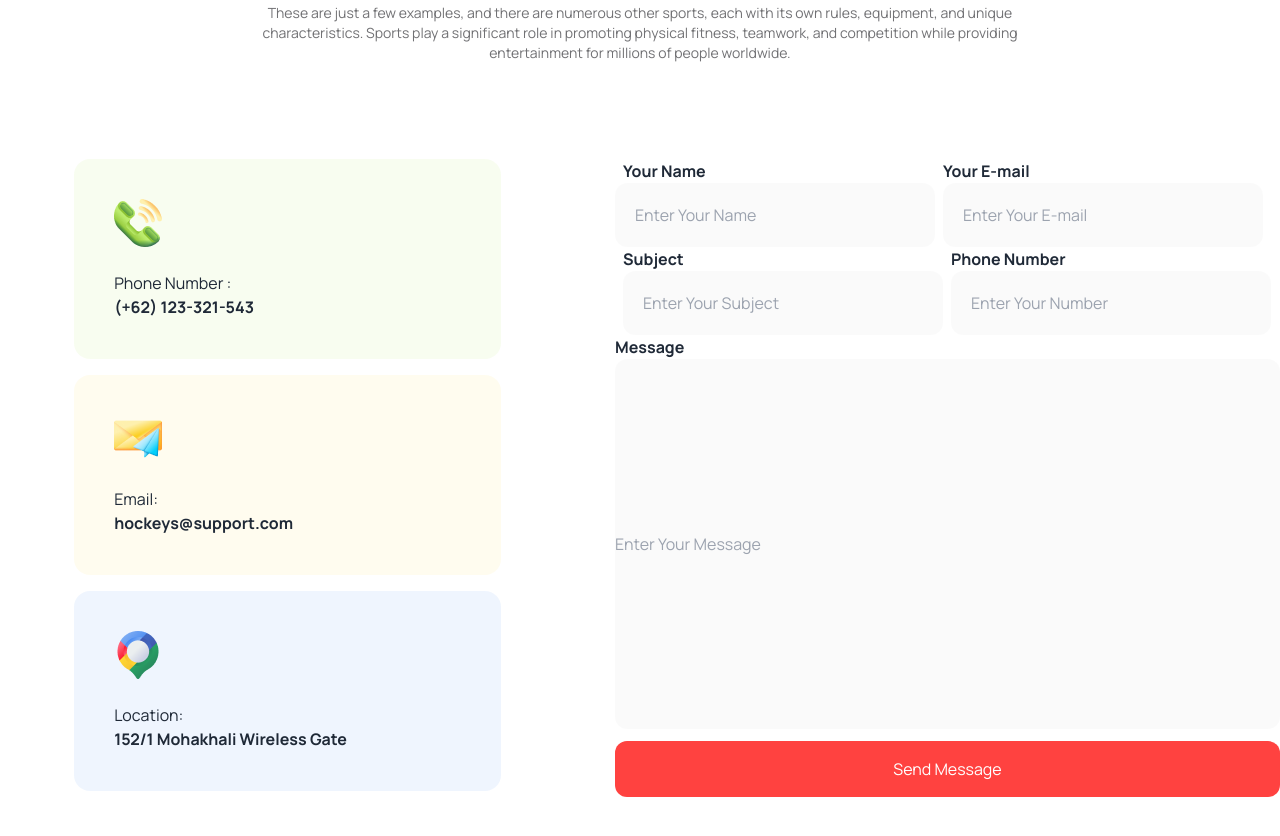
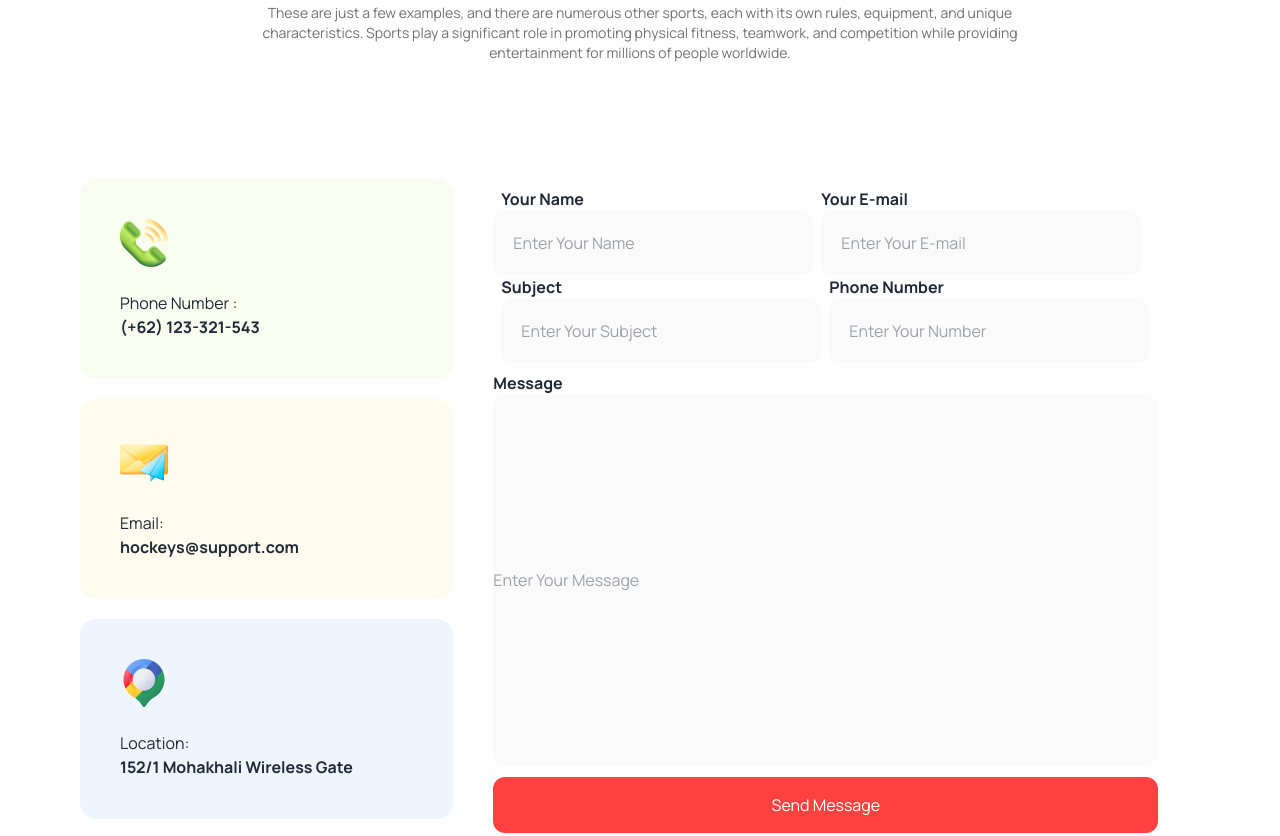
Before and after one commit to ShakirEvan530/assignment_3, a plain HTML site: page index.html in a window 1280 px wide. Shown: the part 4638-5474 px from the top of the page. Drawn offline with nearby package versions, Linux system fonts and the light colour scheme.

Commit message:
almost done

```diff
--- a/index.html
+++ b/index.html
@@ -370,23 +370,23 @@
             <p class="lg:text-[#13131899] lg:max-w-3xl mx-auto sm:text-sm"> These are just a few examples, and there are numerous other sports, each with its own rules, equipment, and unique characteristics. Sports play a significant role in promoting physical fitness, teamwork, and competition while providing entertainment for millions of people worldwide.</p>
             </div>
 
-           <div class="lg:flex sm: grid grid-cols-1">
+           <div class="lg:flex sm: grid grid-cols-1 sm:ml-10">
 
-              <div class="lg:container lg:h-1/3 lg:gap-6 lg:w-1/3 sm:mx-auto">
+              <div class="lg:container lg:h-1/3 lg:gap-6 lg:w-1/3 ">
 
-                  <div class="lg:p-10 rounded-2xl mb-4 bg-[#BCED6D1A]">
+                  <div class="lg:p-10 rounded-2xl mb-4 bg-[#BCED6D1A] sm:grid grid-cols-1 ml-10 mt-5">
                     <img  class=" lg:mb-6" src="Images/Group 1171275317.png" alt="">
                     <p>Phone Number : </p>
                     <p class="font-bold">(+62) 123-321-543</p>
                   </div>
 
-                  <div class="lg:p-10 rounded-2xl mb-4 bg-[#FDDD5F1A]">
+                  <div class="lg:p-10 rounded-2xl mb-4 bg-[#FDDD5F1A] sm:grid grid-cols-1 ml-10 mt-5">
                     <img class="mb-6" src="Images/Group 1171275318.png" alt="">
                     <p>Email:</p>
                     <p class="font-bold">hockeys@support.com</p>
                   </div>
 
-                  <div class="lg:p-10 lg:rounded-2xl lg:bg-[#629CF31A]">
+                  <div class="lg:p-10 lg:rounded-2xl lg:bg-[#629CF31A] sm:grid grid-cols-1 ml-10 mt-5">
                     <img class="mb-6" src="Images/Group 1171275321.png" alt="">
                     <p>Location:</p>
                     <p class="font-bold">152/1 Mohakhali Wireless Gate</p>
@@ -395,20 +395,20 @@
               </div>
 
             <div>
-                <div class="lg:flex lg:ml-10 sm:grid grid-cols-1">
+                <div class="lg:flex lg:ml-10 sm:grid grid-cols-1 ml-10 mt-5">
                   <div>
-                    <p class="font-semibold lg:ml-2">Your Name</p>
+                    <p class="font-semibold lg:ml-2 sm:mt-2">Your Name</p>
                     <input class=" bg-[#13131805] lg:w-80 lg:rounded-xl lg:p-5" type="text" placeholder="Enter Your Name">
                   </div>
 
                   <div class="lg:ml-2">
-                    <p class="font-semibold">Your E-mail</p>
+                    <p class="font-semibold sm:mt-2">Your E-mail</p>
                     <input class="bg-[#13131805] lg:w-80 lg:rounded-xl lg:p-5 sm:p-2" type="email" placeholder="Enter Your E-mail">
                   </div>
 
                 </div>
 
-              <div class="lg:flex lg:ml-10 sm:grid grid-cols-1">
+              <div class="lg:flex lg:ml-10 sm:grid grid-cols-1 ml-10">
 
                 <div class="lg:ml-2">
                   <p class="font-semibold ">Subject</p>
@@ -420,7 +420,7 @@
                   <input class="bg-[#13131805] lg:w-80 lg:rounded-xl lg:p-5 sm:p-2" type="number" placeholder="Enter Your Number">
                 </div>
               </div>
-              <div class="lg:ml-10">
+              <div class="lg:ml-10 sm: grid grid-cols-1 ml-10 mt-2">
                 <p  class="font-semibold ">Message</p>
                 <input class="bg-[#13131805] lg:w-[665px] lg:h-[370px] lg:rounded-xl " type="text" placeholder="Enter Your Message">
                 <button class="bg-[#ff4240] lg:w-[665px] lg:p-4 lg:mt-3 lg:rounded-xl text-white grid grid-cols-1">Send Message</button>
```
